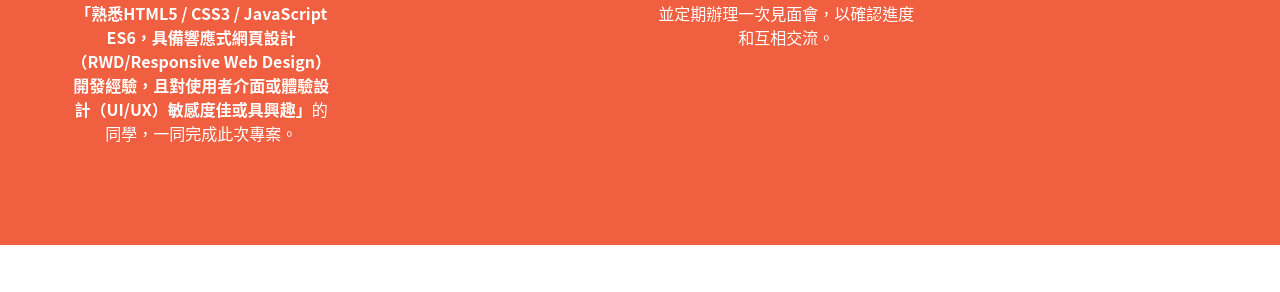
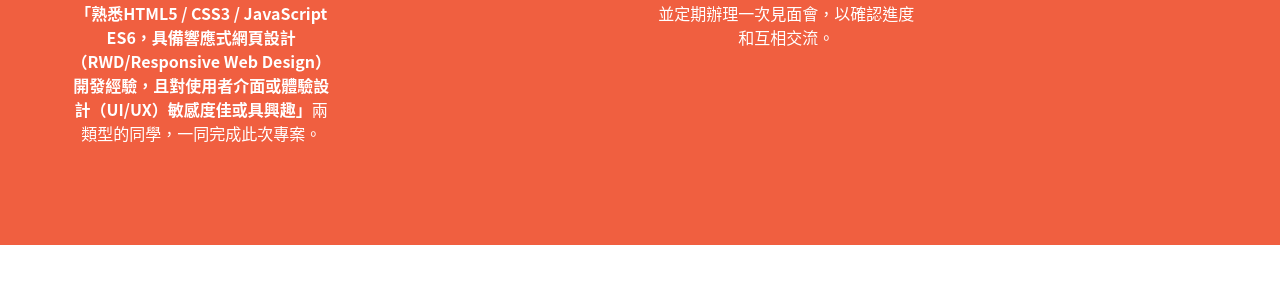
Before and after one commit to PDIS/ray2020-recruit, a Jekyll site: the page built from docs/index.html, in a window 1280 px wide and 900 px high, scrolled down 1236 px. Shown: the part 163-455 px from the top of the window. Built offline with Jekyll 4.4.1, drawn with Linux system fonts in a browser that asks for light colours.

Commit message:
Update intro.json

```diff
--- a/docs/_data/intro.json
+++ b/docs/_data/intro.json
@@ -4,7 +4,7 @@
         {
             "title": "來自哪裡？",
             "icon": "fa-rocket",
-            "content": "RAY計畫是透過教育部「大專學生公部門見習計畫」招募青年學生，名額 30 人。我們需要<b>「具使用者介面（UI/User Interface）、使用者體驗（UX/User Experience）或服務設計（Service Design）之相關科系專長，並嫻熟 Adobe XD、inVision、Sketch 或任何原型製作工具」</b>和<b>「熟悉HTML5 / CSS3 / JavaScript ES6，具備響應式網頁設計（RWD/Responsive Web Design）開發經驗，且對使用者介面或體驗設計（UI/UX）敏感度佳或具興趣」</b>的同學，一同完成此次專案。"
+            "content": "RAY計畫是透過教育部「大專學生公部門見習計畫」招募青年學生，名額 30 人。我們需要<b>「具使用者介面（UI/User Interface）、使用者體驗（UX/User Experience）或服務設計（Service Design）之相關科系專長，並嫻熟 Adobe XD、inVision、Sketch 或任何原型製作工具」</b>和<b>「熟悉HTML5 / CSS3 / JavaScript ES6，具備響應式網頁設計（RWD/Responsive Web Design）開發經驗，且對使用者介面或體驗設計（UI/UX）敏感度佳或具興趣」</b>兩類型的同學，一同完成此次專案。"
         },
         {
             "title": "為什麼這麼做？",
```
